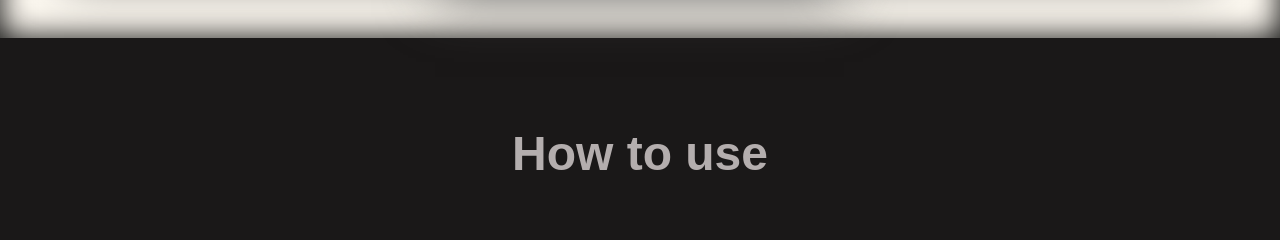
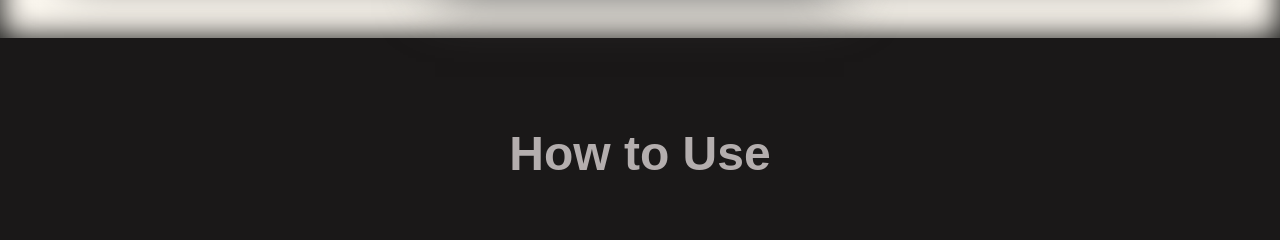
Before and after one commit to anonymByte-404/base-string-converter, a React (Create React App) app in the folder frontend/: page / in a window 1280 px wide. Shown: the part 1658-1898 px from the top of the page. Built offline with nearby package versions, Linux system fonts and the light colour scheme.

Commit message:
chore: add React import to JSX files

```diff
--- a/frontend/src/App.jsx
+++ b/frontend/src/App.jsx
@@ -1,3 +1,4 @@
+import React from 'react'
 import { BrowserRouter as Router } from 'react-router-dom'
 import Header from './components/Header'
 import Footer from './components/Footer'
--- a/frontend/src/components/FeatureCard.jsx
+++ b/frontend/src/components/FeatureCard.jsx
@@ -1,3 +1,5 @@
+import React from "react"
+
 export default function FeatureCard({
   title,
   description,
--- a/frontend/src/components/Features.jsx
+++ b/frontend/src/components/Features.jsx
@@ -1,3 +1,4 @@
+import React from 'react'
 import { useState } from 'react'
 import FeatureCard from './FeatureCard'
 
--- a/frontend/src/components/Footer.jsx
+++ b/frontend/src/components/Footer.jsx
@@ -1,3 +1,5 @@
+import React from "react"
+
 export default function Footer() {
   return (
     <footer>
--- a/frontend/src/components/Header.jsx
+++ b/frontend/src/components/Header.jsx
@@ -1,3 +1,4 @@
+import React from 'react'
 import { Link } from 'react-router-dom'
 
 export default function Header() {
--- a/frontend/src/components/Home.jsx
+++ b/frontend/src/components/Home.jsx
@@ -1,3 +1,5 @@
+import React from 'react'
+
 export default function Home() {
   return (
     <section id="home" className="welcome-screen">
--- a/frontend/src/components/HowToUse.jsx
+++ b/frontend/src/components/HowToUse.jsx
@@ -1,7 +1,9 @@
+import React from 'react'
+
 export default function HowToUse() {
   return (
     <section id="how-to-use">
-      <h2>How to use</h2>
+      <h2>How to Use</h2>
     </section>
   )
 }
```
